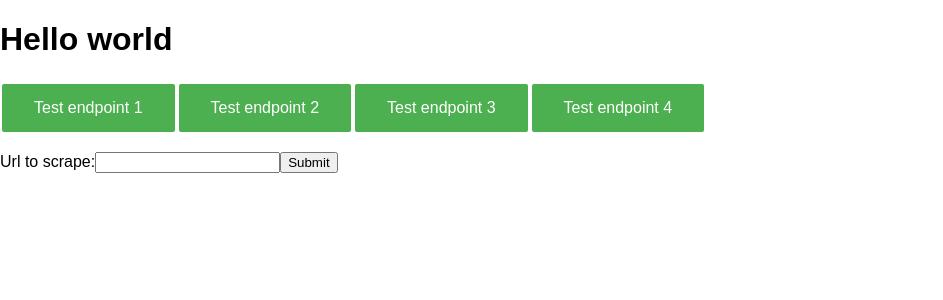
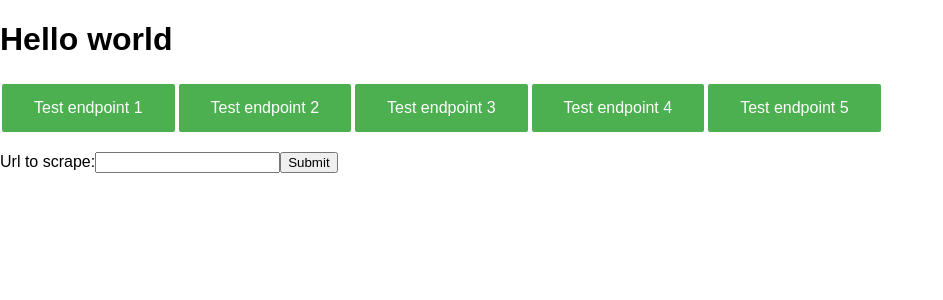
Before and after one commit to STEGD/dog-finder-main, a React (Create React App) app in the folder client/: page / in a window 1280 px wide. Shown: the top 300 px of the page, without its empty margins (0-943 px from the left). Built offline with nearby package versions, Linux system fonts and the light colour scheme.

Commit message:
Added 5th button to App.js

```diff
--- a/client/src/App.js
+++ b/client/src/App.js
@@ -43,8 +43,10 @@ class App extends Component {
           <h1 className="App-title">Hello world</h1>
           <button class="button1" onClick={() => this.buttonPress("test1")}>Test endpoint 1</button>
           <button class="button1" onClick={() => this.buttonPress("test2")}>Test endpoint 2</button>
-	  <button class="button1" onClick={() => this.buttonPress("test3")}>Test endpoint 3</button>
+	        <button class="button1" onClick={() => this.buttonPress("test3")}>Test endpoint 3</button>
           <button class="button1" onClick={() => this.buttonPress("test4")}>Test endpoint 4</button>
+          <button class="button1" onClick={() => this.buttonPress("test5")}>Test endpoint 5</button>
+
           <p>{this.state.message}</p>
 	  <form onSubmit={this.handleSubmit}>
   	  <label>
```
